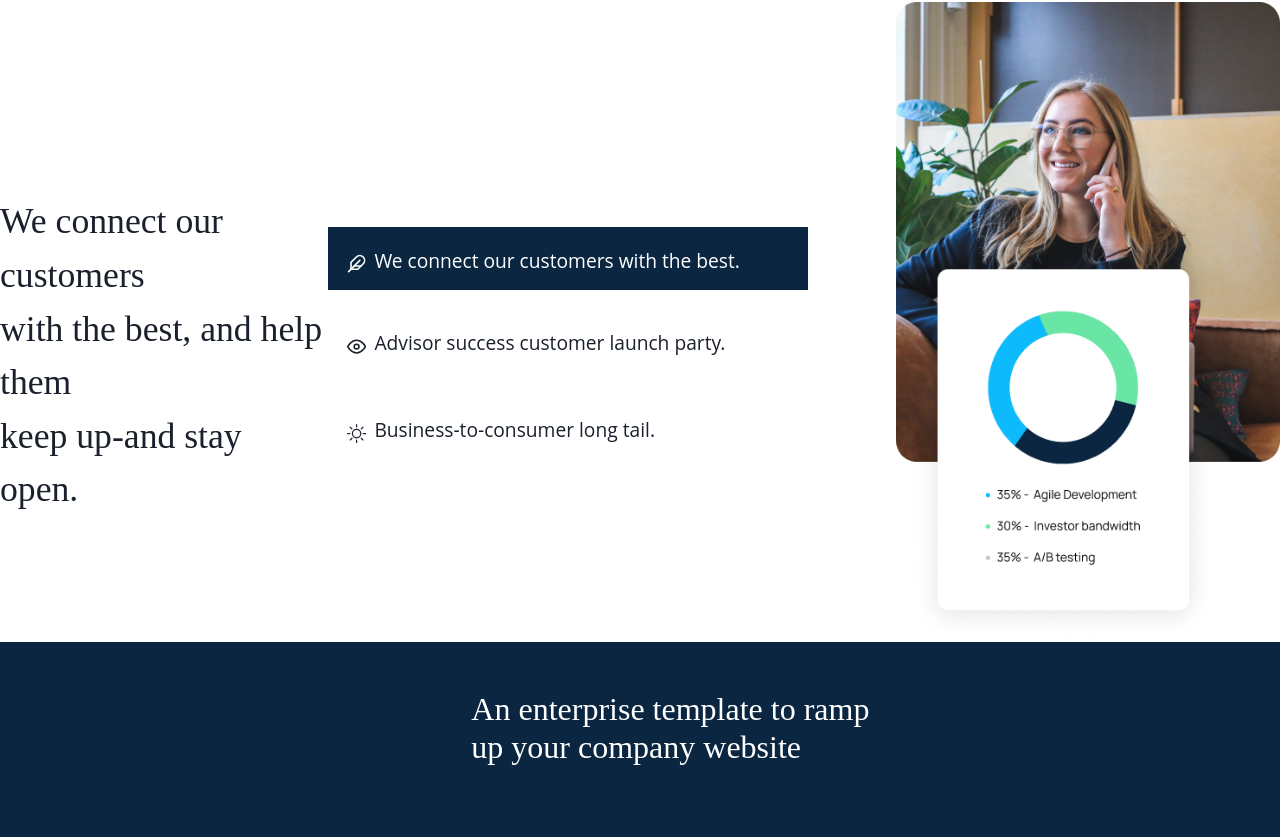
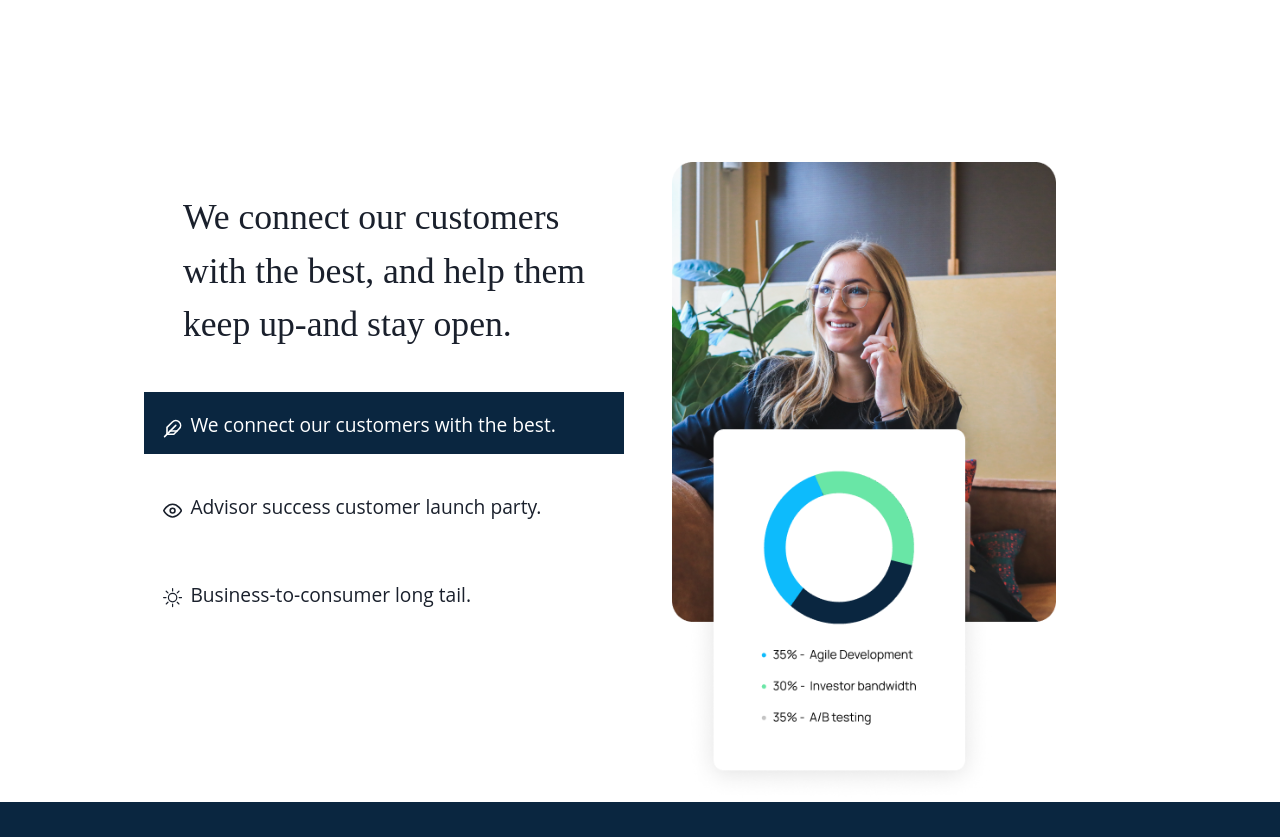
Before and after one commit to jahrulezfrancis/Digital-Marketing-Website-front-end-, a React (Create React App) app: page / in a window 1280 px wide. Shown: the part 2099-2936 px from the top of the page. Built offline with nearby package versions, Linux system fonts and the light colour scheme.

Commit message:
updated the service section

```diff
--- a/src/Components/Pages/About.jsx
+++ b/src/Components/Pages/About.jsx
@@ -101,15 +101,15 @@ export default function AboutSection() {
                 <CardComp image={<Image src={Twopers} />} />
                 <CardComp image={<Image src={Singleman} />} />
             </Flex>
-            <Flex justify={onMobile ? 'center' : 'center'} align={onMobile ? 'center' : 'center'} direction={onMobile ? 'column' : 'row'} width='100%'  mt='5em'>
+            <Flex justify={onMobile ? 'center' : 'center'} align={onMobile ? 'center' : 'center'} direction={onMobile ? 'column' : 'row'} width='100%' mt='5em'>
                 <Image src={MaleWithStats} alt='' width='80' />
                 <Flex justify='center'>
-                    <Box ml='5em'>
-                        <Heading fontWeight='400' fontSize='2.23em' fontFamily='Manrope' lineHeight='1.5em'>We connect our customers <br />
+                    <Box ml={onMobile ? '0em' : '5em'}>
+                        <Heading textAlign={onMobile ? 'center' : 'left'} fontWeight='400' fontSize='2.23em' fontFamily='Manrope' lineHeight='1.5em'>We connect our customers <br />
                             with the best, and help them <br />
                             keep up-and stay open.
                         </Heading>
-                        <List spacing={5} mt='2em' mb='2.2em'>
+                        <List spacing={5} mt='2em' mb='2.2em' justifyContent={onMobile ? 'center' : 'flex-start'}>
                             <ListItem fontWeight='400' fontSize='1.2em' fontFamily='Open Sans' lineHeight='1.5em'>
                                 <ListIcon as={CheckCircleIcon} color='black.500' />
                                 We connect our customers with the best
@@ -133,13 +133,16 @@ export default function AboutSection() {
             </Flex>
 
             <HStack justify='center'>
-                <VStack>
-                    <Flex direction={onMobile ? 'column' : 'row'} mt='10em' mr='5em'>
+                    <Flex direction={onMobile ? 'column' : 'row'} justify={onMobile ? 'center' : 'center'} align={onMobile ? 'center' : 'center'} mt='10em' mr={onMobile ? '0em' : '5em'} wrap='wrap'>
+                <VStack mr={onMobile ? '0em' : '3em'}>
+                        <Stack justify={onMobile ? 'center' : 'start'} align={onMobile ? 'center' : 'start'}>
                             <Heading fontWeight='400' fontSize='2.23em' fontFamily='Manrope' lineHeight='1.5em'>
                                 We connect our customers <br />
                                 with the best, and help them <br />
                                 keep up-and stay open.
                             </Heading>
+                        </Stack>
+                        <Stack>
                             <List spacing={5} mt='2em' mb='9em'>
                                 <ListItem fontWeight='400' fontSize='1.2em' fontFamily='Open Sans'
                                     lineHeight='1.5em' bgColor='#0A2640;' w='25em' h='3.25em' color='#ffffff' alignSelf='center' p='1em'>
@@ -155,9 +158,10 @@ export default function AboutSection() {
                                     Business-to-consumer long tail.
                                 </ListItem>
                             </List>
-                    </Flex>
+                        </Stack>
                 </VStack>
                 <Image src={FemaleOnCall} alt='' width='24em' h='40em' />
+                    </Flex>
             </HStack>
             <Stack>
                 <Testimonials />
```
Lines whose indentation alone changed are shown as unchanged.
